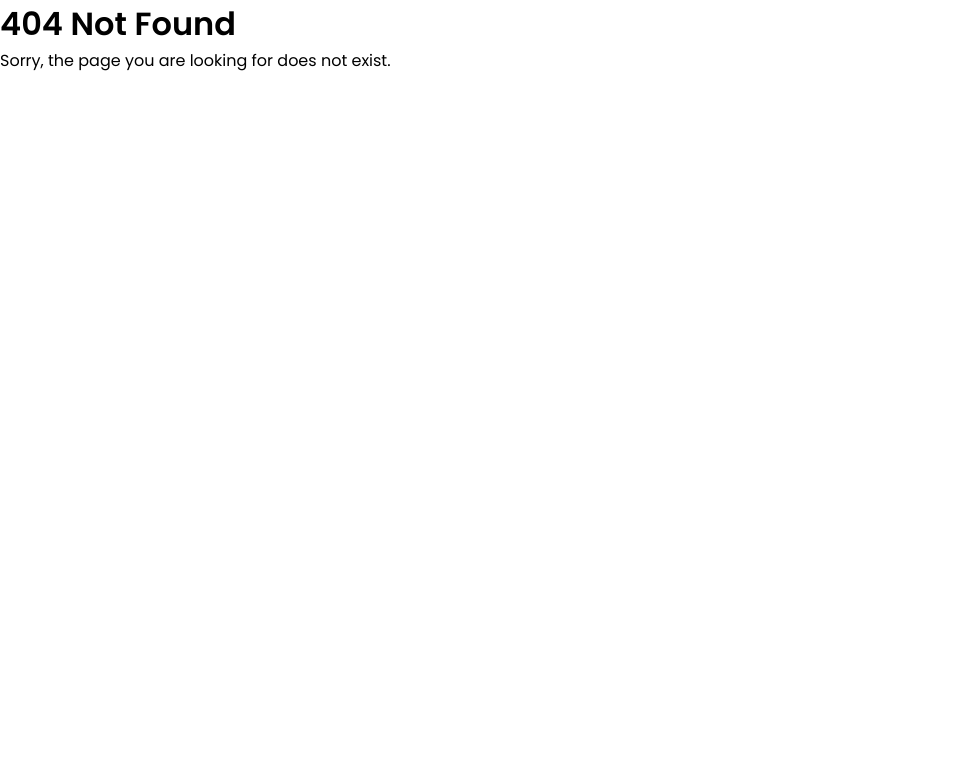
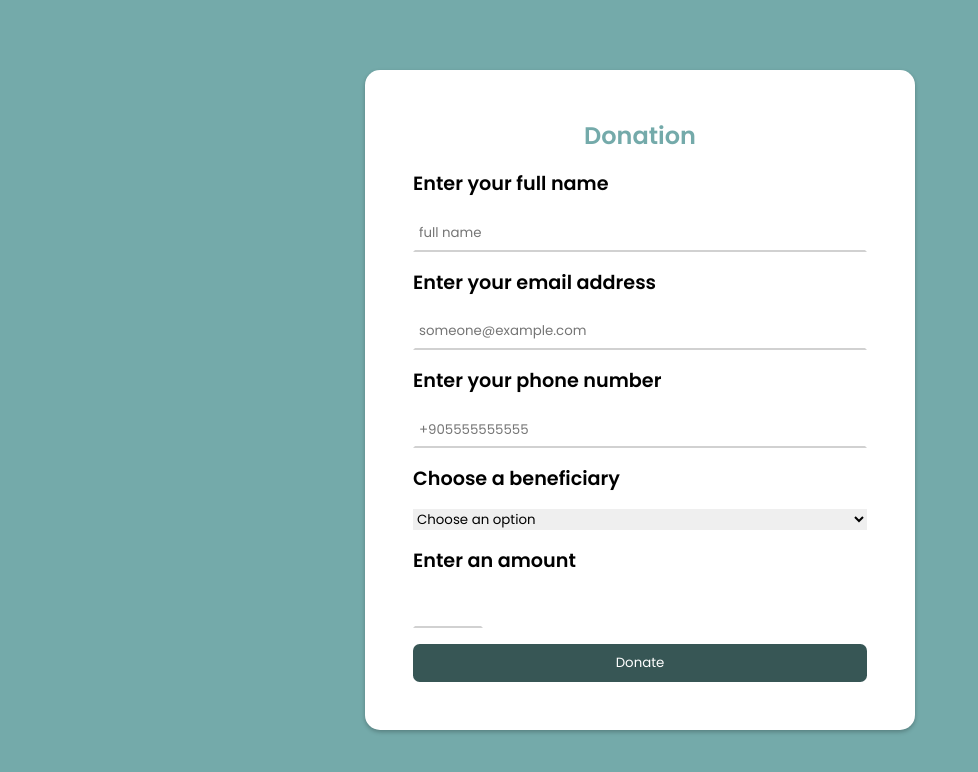
Before and after one commit to Iskenderun-Technical-University/mustafazeydani-YMG, a React (Create React App) app in the folder client/: page /donate in a window 1280 px wide. Before the commit this address had no page. Shown: the top 772 px of the page, without its empty margins (0-978 px from the left). Built offline with nearby package versions, Linux system fonts and the light colour scheme.

Commit message:
Designed the donation page

```diff
--- a/client/package.json
+++ b/client/package.json
@@ -6,6 +6,7 @@
     "@testing-library/jest-dom": "^5.16.4",
     "@testing-library/react": "^13.1.1",
     "@testing-library/user-event": "^13.5.0",
+    "intl-tel-input": "^18.1.3",
     "react": "^18.0.0",
     "react-dom": "^18.0.0",
     "react-router-dom": "^6.10.0",
--- a/client/src/App.js
+++ b/client/src/App.js
@@ -4,10 +4,11 @@ import {
   Route} from "react-router-dom";
 import "./index.css"
 import React from 'react';
-import NotFoundPage from "./components/NotFoundPage";
+import NotFoundPage from "./pages/NotFoundPage";
 import Login from "./pages/login/Login";
 import Main from "./pages/main/Main";
-import Admin from "./pages/admin/Admin";
+import Dashboard from "./pages/dashboard/Dashboard";
+import Donor from "./pages/donor/Donor";
 
 
 
@@ -19,8 +20,9 @@ function App() {
           <Routes>
             <Route path="*" element={<NotFoundPage/>} />
             <Route path="/admin" element={<Login/>} />
-            <Route path="/admin/dashboard" element={<Admin/>} />
+            <Route path="/admin/dashboard" element={<Dashboard/>} />
             <Route path="/" element={<Main/>} />
+            <Route path="/donate" element={<Donor/>}/>
           </Routes>
         </Router>
       </div>
--- a/client/src/index.css
+++ b/client/src/index.css
@@ -8,14 +8,15 @@
   text-decoration: none;
 }
 :root {
-  --color-primary: #357e51;
-  --color-variant: #fff;
+  --color-primary: #375655;
+  --color-variant: #74aaaa;
+  --color-variant1: #fff;
   --color-darkgrey: rgb(103, 103, 103);
 
   --transition: all 400ms ease;
 }
 a {
-  color: var(--color-variant);
+  color: var(--color-variant1);
   transition: var(--transition);
   -webkit-tap-highlight-color: transparent;
 }
@@ -24,20 +25,21 @@ a:hover {
 }
 .btn {
   width: max-content;
+  color: var(--color-primary);
   display: inline-block;
   padding: 0.5em 1.7em;
   border-radius: 0.5em;
   cursor: pointer;
   border: 2px solid transparent;
   transition: var(--transition);
-  background: var(--color-variant);
+  background: var(--color-variant1);
 }
 .btn-main {
   background-color: var(--color-primary);
-  color: var(--color-variant);
+  color: var(--color-variant1);
 }
 .btn:hover {
-  color: var(--color-variant);
+  color: var(--color-variant1);
   background: var(--color-primary);
 }
 .btn-main:hover {
--- a/client/src/pages/admin/Admin.jsx
+++ /dev/null
@@ -1,9 +0,0 @@
-import React from 'react'
-
-function Admin() {
-  return (
-    <div>Admin</div>
-  )
-}
-
-export default Admin
--- /dev/null
+++ b/client/src/pages/dashboard/Dashboard.jsx
@@ -0,0 +1,9 @@
+import React from 'react'
+
+function Dashboard() {
+  return (
+    <div>Dashboard</div>
+  )
+}
+
+export default Dashboard
--- /dev/null
+++ b/client/src/pages/donor/Donor.jsx
@@ -0,0 +1,43 @@
+import React from 'react'
+import "./donor.css"
+
+function Donor() {
+    return (
+    <div className='donor'>
+        <form>
+            <h2>Donation</h2>
+            <p>Enter your full name</p>
+            <input
+                name='name'
+                type="text"
+                placeholder='full name'
+            />
+            <p>Enter your email address</p>
+            <input
+                name='email'
+                type="email"
+                placeholder='someone@example.com'
+            />
+            <p>Enter your phone number</p>
+            <input
+                name="number"
+                type="tel"
+                placeholder='+905555555555'
+            />
+            <p>Choose a beneficiary</p>
+            <select name="">
+                <option value="">Choose an option</option>
+            </select>
+            <p>Enter an amount</p>
+            <input
+                name="amount"
+                type="number"
+            />
+            <button className='btn btn-main'>Donate</button>
+        </form>
+    </div>
+
+  )
+}
+
+export default Donor
--- /dev/null
+++ b/client/src/pages/donor/donor.css
@@ -0,0 +1,63 @@
+.donor {
+    min-height: 100vh;
+    display: flex;
+    flex-direction: column;
+    align-items: center;
+    justify-content: center;
+    background: var(--color-variant);
+}
+
+.donor form {
+    display: flex;
+    flex-direction: column;
+    justify-content: space-around;
+    width: 90%;
+    padding: 3em;
+    max-width: 550px;
+    border-radius: 15px;
+    box-shadow: 0 2px 4px rgba(0, 0, 0, 0.25);
+    background-color: var(--color-variant1);
+    gap: 1em;
+}
+
+.donor h2 {
+    text-align: center;
+    color: var(--color-variant);
+}
+
+.donor p {
+    font-size: 1.2em;
+    font-weight: 600;
+    width: 100%;
+}
+
+.donor input:not([type="tel"], [type="number"]),
+.donor .btn {
+    width: 100%;
+}
+
+input[type="number"] {
+    width: 70px;
+}
+
+.donor input {
+    border: 2px solid transparent;
+    padding: 0.5em 0.3em;
+    border-bottom: 2px solid rgb(209, 209, 209) ;
+}
+
+.donor input:focus {
+    outline: none;
+    border: 2px solid var(--color-variant);
+    box-shadow: 0 0 10px #719ECE;
+}
+
+#phone {
+    align-self: flex-start;
+}
+
+.donor .error {
+    font-size: 16px;
+    color: red;
+    text-align: center;
+}
--- a/client/src/pages/main/Main.jsx
+++ b/client/src/pages/main/Main.jsx
@@ -8,8 +8,8 @@ function Main() {
         <h1>GiveHope</h1>
         <h2>Together, we can make a difference and provide hope for those in need - donate to our charity today!</h2>
         <div className='buttons'>
-          <button className='btn'>Donate</button>
-          <button className='btn btn-main'>Request Aid</button>
+          <Link to="/donate" className='btn'>Donate</Link>
+          <Link className='btn btn-main'>Request Aid</Link>
         </div>
         <p>Check out the <Link className="donation-history" to="">donations history</Link></p>
     </div>
--- a/client/src/pages/main/main.css
+++ b/client/src/pages/main/main.css
@@ -1,5 +1,5 @@
 .main {
-    height: 100vh;
+    min-height: 100vh;
     background-image: url(../../../assets/fundraising_background.webp);
     background-size: cover;
     background-repeat: no-repeat;
@@ -7,7 +7,7 @@
     display: flex;
     flex-direction: column;
     gap: 2em;
-    color: var(--color-variant);
+    color: var(--color-variant1);
 }
 
 .main h1 {
```
Also changed, not shown: client/src/pages/NotFoundPage.jsx (renamed from client/src/components/NotFoundPage.jsx), 1 other file (tests, documents, lock files or other folders).
